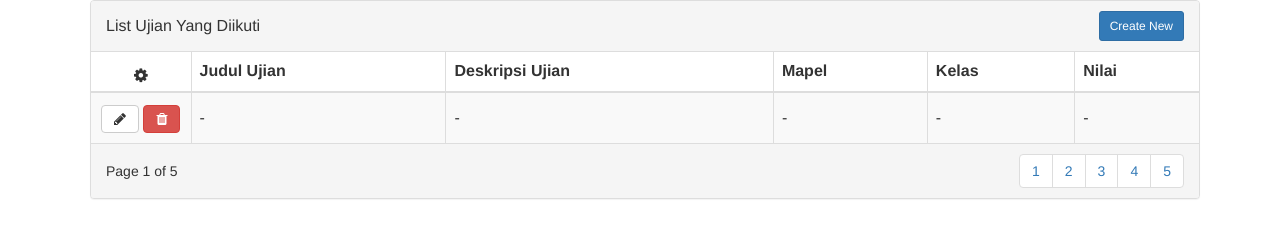
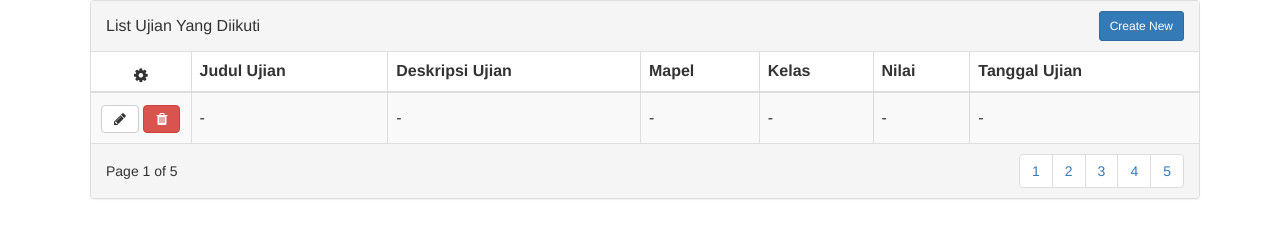
Before and after one commit to windupurnomo/mygit, a plain HTML site: page tpl/myexams.html in a window 1280 px wide. Drawn offline with Linux system fonts and the light colour scheme; files that its build step writes are made by us from their sources.

Commit message:
penambahan column

```diff
--- a/tpl/myexams.html
+++ b/tpl/myexams.html
@@ -28,6 +28,7 @@
                         <th>Mapel</th>
                         <th>Kelas</th>
                         <th>Nilai</th>
+                        <th>Tanggal Ujian</th>
                     </tr>
                   </thead>
                   <tbody>
@@ -37,6 +38,7 @@
                               <a class="btn btn-danger"><em class="fa fa-trash"></em></a>
                             </td>
                             <td class="hidden-xs">-</td>
+                            <td>-</td>
                             <td>-</td>
                             <td>-</td>
                             <td>-</td>
```
